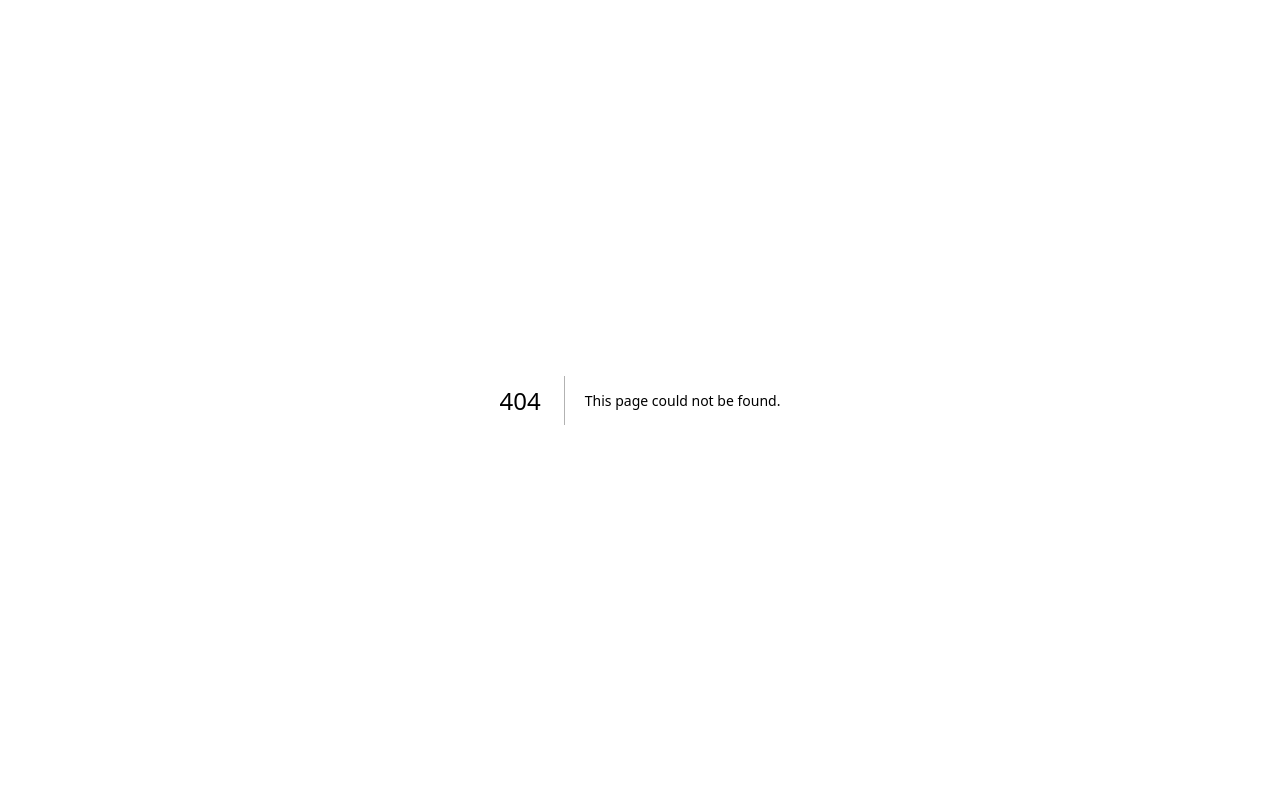
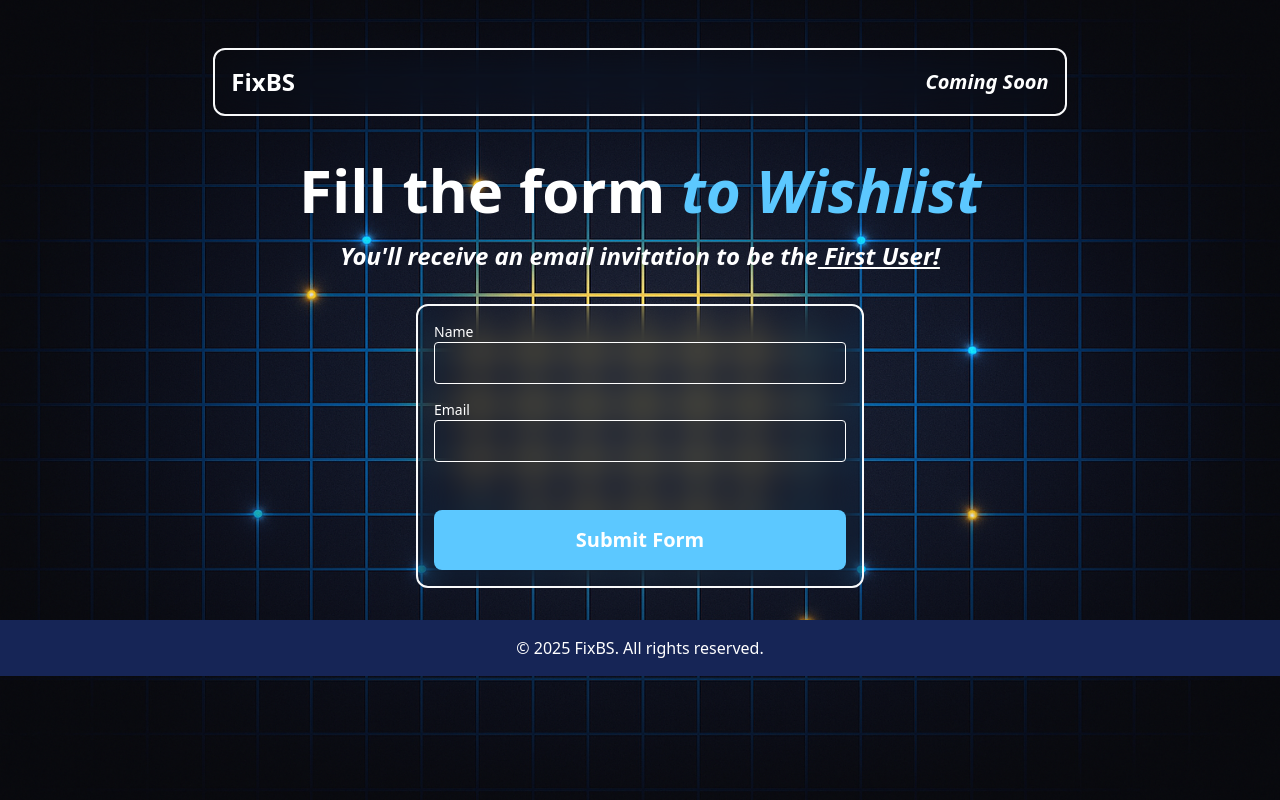
Before and after one commit to EbadullahSiddiqi/FixBS, a Next.js app in the folder fixbs/: page /wishlist in a window 1280 px wide. Before the commit this address had no page. Built offline with nearby package versions, Linux system fonts and the light colour scheme.

Commit message:
Resuming work on this project again. Added a database. Created a wishlist table, page, and an API

```diff
--- /dev/null
+++ b/fixbs/app/api/wishlist/route.ts
@@ -0,0 +1,37 @@
+import { NextResponse } from "next/server";
+import { db } from "@/db/db";
+import { wishlists } from "@/db/schema";
+
+export async function POST(request: Request) {
+  const { name, email } = await request.json();
+
+  if (!name || !email) {
+    return NextResponse.json({
+      message: "invalid input",
+      options: {
+        status: 400,
+      },
+    });
+  }
+
+  try {
+    await db.insert(wishlists).values({
+      name: name,
+      email: email,
+    });
+
+    return NextResponse.json({
+      message: "Succesfully Wishlisted!",
+      options: {
+        status: 200,
+      },
+    });
+  } catch (error) {
+    return NextResponse.json({
+      error: "Wishlisting Error: " + error,
+      options: {
+        status: 505,
+      },
+    });
+  }
+}
--- /dev/null
+++ b/fixbs/app/wishlist/page.tsx
@@ -0,0 +1,135 @@
+"use client";
+
+import Navbar from "@/components/Navbar";
+import React, { FormEvent, useState } from "react";
+
+function page() {
+  const [wishlistToggle, setWishlistToggle] = useState(false);
+  const [wishlistMsg, setWishlistMsg] = useState("");
+
+  async function addWishlist(
+    name: FormDataEntryValue,
+    email: FormDataEntryValue,
+  ) {
+    try {
+      const response = await fetch("/api/wishlist", {
+        method: "POST",
+        body: JSON.stringify({ name, email }),
+        headers: { "Content-Type": "application/json" },
+      });
+
+      if (response.ok) {
+        console.log("Wishlist Successful");
+        setWishlistToggle(true);
+      }
+
+      const result = await response.json();
+      setWishlistMsg(result.message);
+    } catch (error) {
+      console.error("Wishlist Error: ", error);
+    }
+  }
+  function handleSubmit(e: FormEvent<HTMLFormElement>) {
+    e.preventDefault();
+
+    const formData = new FormData(e.currentTarget);
+    const name = formData.get("name");
+    const email = formData.get("email");
+
+    if (name && email) {
+      addWishlist(name, email);
+    }
+  }
+
+  return (
+    <div
+      className="relative h-screen bg-center bg-no-repeat bg-cover"
+      style={{ backgroundImage: "url('/fixbs-bg.png')" }}
+    >
+      <div
+    //   className="relative h-screen bg-center bg-no-repeat bg-cover"
+    //   style={{
+    //     backgroundImage: "url('/fixbs-bg.png')",
+    //   }}
+      >
+        <div className="flex justify-center items-center">
+          <Navbar />
+        </div>
+
+        <div className="text-center text-white mt-10">
+          <h1 className="text-5xl lg:text-6xl font-bold p-1">
+            Fill the form{" "}
+            <span className="text-[#5CC8FF]">
+              {" "}
+              <i> to Wishlist </i>{" "}
+            </span>{" "}
+            <span className="underline"></span>
+          </h1>
+          <p className="mt-4 text-lg lg:text-2xl font-semibold italic">
+            You'll receive an email invitation to be the
+            <span className="underline"> First User! </span>
+          </p>
+        </div>
+
+        <div className="flex justify-center items-center">
+          <form
+            onSubmit={handleSubmit}
+            className="flex flex-col gap-4 max-w-md p-4 mt-8 bg-transparent border-2 border-gray-50 rounded-xl w-4/5 py-4 px-4 backdrop-blur-lg text-white"
+          >
+            <div>
+              <label htmlFor="message" className="block text-sm font-medium">
+                Name
+              </label>
+              <input
+                id="name"
+                name="name"
+                type="text"
+                required
+                className="border p-2 rounded w-full"
+              />
+            </div>
+
+            <div>
+              <label htmlFor="email" className="block text-sm font-medium">
+                Email
+              </label>
+              <input
+                id="email"
+                name="email"
+                type="email"
+                required
+                className="border p-2 rounded w-full"
+              />
+            </div>
+
+            <button
+              type="submit"
+              className="mt-8 px-6 py-3 lg:px-10 lg:py-4 bg-[#5CC8FF] cursor-pointer text-white hover:text-[#FFEC9F] rounded-lg text-xl font-semibold hover:bg-[#4AB0E6] transition duration-300 inline-block"
+            >
+              Submit Form
+            </button>
+          </form>
+        </div>
+
+        <div>
+          <footer className="w-full text-center py-4 text-white bg-blue-950 bg-opacity-10 backdrop-blur-lg mt-8">
+            &copy; {new Date().getFullYear()} FixBS. All rights reserved.
+          </footer>
+        </div>
+
+        {wishlistToggle && (
+          <div className="fixed inset-0 flex items-center justify-center bg-black bg-opacity-50">
+            <div className="bg-white p-8 rounded shadow-md text-center">
+              <h2 className="text-xl font-bold mb-4">{wishlistMsg}</h2>
+              <p className="text-gray-700">
+                Thank you for adding to your wishlist!
+              </p>
+            </div>
+          </div>
+        )}
+      </div>
+    </div>
+  );
+}
+
+export default page;
--- a/fixbs/components/Hero.tsx
+++ b/fixbs/components/Hero.tsx
@@ -5,18 +5,28 @@ function Hero() {
   return (
     <div>
       <div className="text-center text-white mt-10">
-        <h1 className="text-6xl font-bold">
-          AI wrote <span className="text-[#5CC8FF]"> BS Code </span> for{" "}
-          <span className="underline"> you? </span>
+        <h1 className="text-3xl lg:text-6xl font-bold">
+          AI wrote{" "}
+          <span className="text-[#5CC8FF]">
+            {" "}
+            <i> BS Code </i>{" "}
+          </span>{" "}
+          for <span className="underline"> you? </span>
         </h1>
-        <p className="mt-4 text-2xl font-semibold italic">
+        <p className="mt-4 text-lg lg:text-2xl font-semibold italic">
           Fix it using <span className="underline"> FixBS </span>
         </p>
-        <Link
+        {/* <Link
           href="/dashboard"
           className="mt-8 px-18 py-4 bg-[#5CC8FF] cursor-pointer text-white hover:text-[#FFEC9F] rounded-lg text-2xl font-semibold hover:bg-[#4AB0E6] transition duration-300 inline-block"
         >
           Get Started
+        </Link> */}
+        <Link
+          href="/wishlist"
+          className="mt-8 px-6 py-3 lg:px-10 lg:py-4 bg-[#5CC8FF] cursor-pointer text-white hover:text-[#FFEC9F] rounded-lg text-xl font-semibold hover:bg-[#4AB0E6] transition duration-300 inline-block"
+        >
+          Wishlist Now!
         </Link>
       </div>
     </div>
--- a/fixbs/components/Navbar.tsx
+++ b/fixbs/components/Navbar.tsx
@@ -3,13 +3,13 @@ import React from "react";
 
 function Navbar() {
   return (
-    <nav className="mt-12 bg-transparent border-2 border-gray-50 rounded-xl w-2/3 py-4 px-4 backdrop-blur-lg">
+    <nav className="mt-12 bg-transparent border-2 border-gray-50 rounded-xl w-4/5 lg:w-2/3 py-4 px-4 backdrop-blur-lg">
       <div className="container mx-auto flex justify-between items-center">
-        <Link href="/" className="text-white text-2xl font-bold">
+        <Link href="/" className="text-white text-xl lg:text-2xl font-bold">
           FixBS
         </Link>
         <div className="flex gap-3 space-x-4 text-white text-lg font-semibold">
-          <Link
+          {/* <Link
             className="hover:text-[#FFEC9F] transition-all duration-200"
             href="/"
           >
@@ -26,7 +26,10 @@ function Navbar() {
             href="/contact"
           >
             Contact
-          </Link>
+          </Link> */}
+          <h1 className="hover:text-[#FFEC9F] transition-all duration-200 text-lg lg:text-xl">
+            <i> Coming Soon </i>
+          </h1>
         </div>
       </div>
     </nav>
--- /dev/null
+++ b/fixbs/db/db.ts
@@ -0,0 +1,6 @@
+// Make sure to install the '@neondatabase/serverless' package
+import { neon } from "@neondatabase/serverless";
+import { drizzle } from "drizzle-orm/neon-http";
+
+const sql = neon(process.env.DATABASE_URL!);
+export const db = drizzle({ client: sql });
--- /dev/null
+++ b/fixbs/db/schema.ts
@@ -0,0 +1,7 @@
+import { pgTable, serial, text } from "drizzle-orm/pg-core";
+
+export const wishlists = pgTable("wishlists", {
+  id: serial("id").primaryKey(),
+  name: text("name").notNull(),
+  email: text("email").notNull(),
+});
--- /dev/null
+++ b/fixbs/drizzle.config.ts
@@ -0,0 +1,14 @@
+import { defineConfig } from 'drizzle-kit';
+import { config } from 'dotenv';
+
+// Manually point dotenv to your Next.js local env file
+config({ path: '.env.local' });
+
+export default defineConfig({
+//   out: './drizzle',
+  schema: './db/schema.ts',
+  dialect: 'postgresql',
+  dbCredentials: {
+    url: process.env.DATABASE_URL!,
+  },
+});
--- a/fixbs/package.json
+++ b/fixbs/package.json
@@ -10,10 +10,13 @@
   },
   "dependencies": {
     "@google/generative-ai": "^0.24.1",
+    "@neondatabase/serverless": "^1.1.0",
     "@radix-ui/react-navigation-menu": "^1.2.14",
     "busboy": "^1.6.0",
     "class-variance-authority": "^0.7.1",
     "clsx": "^2.1.1",
+    "dotenv": "^17.4.2",
+    "drizzle-orm": "^1.0.0-rc.4",
     "lucide-react": "^0.539.0",
     "multer": "^2.0.2",
     "next": "15.4.6",
@@ -33,6 +36,7 @@
     "@types/prismjs": "^1.26.5",
     "@types/react": "^19",
     "@types/react-dom": "^19",
+    "drizzle-kit": "^1.0.0-rc.4",
     "eslint": "^9",
     "eslint-config-next": "15.4.6",
     "tailwindcss": "^4",
```
Also changed, not shown: 2 other files (tests, documents, lock files or other folders).
